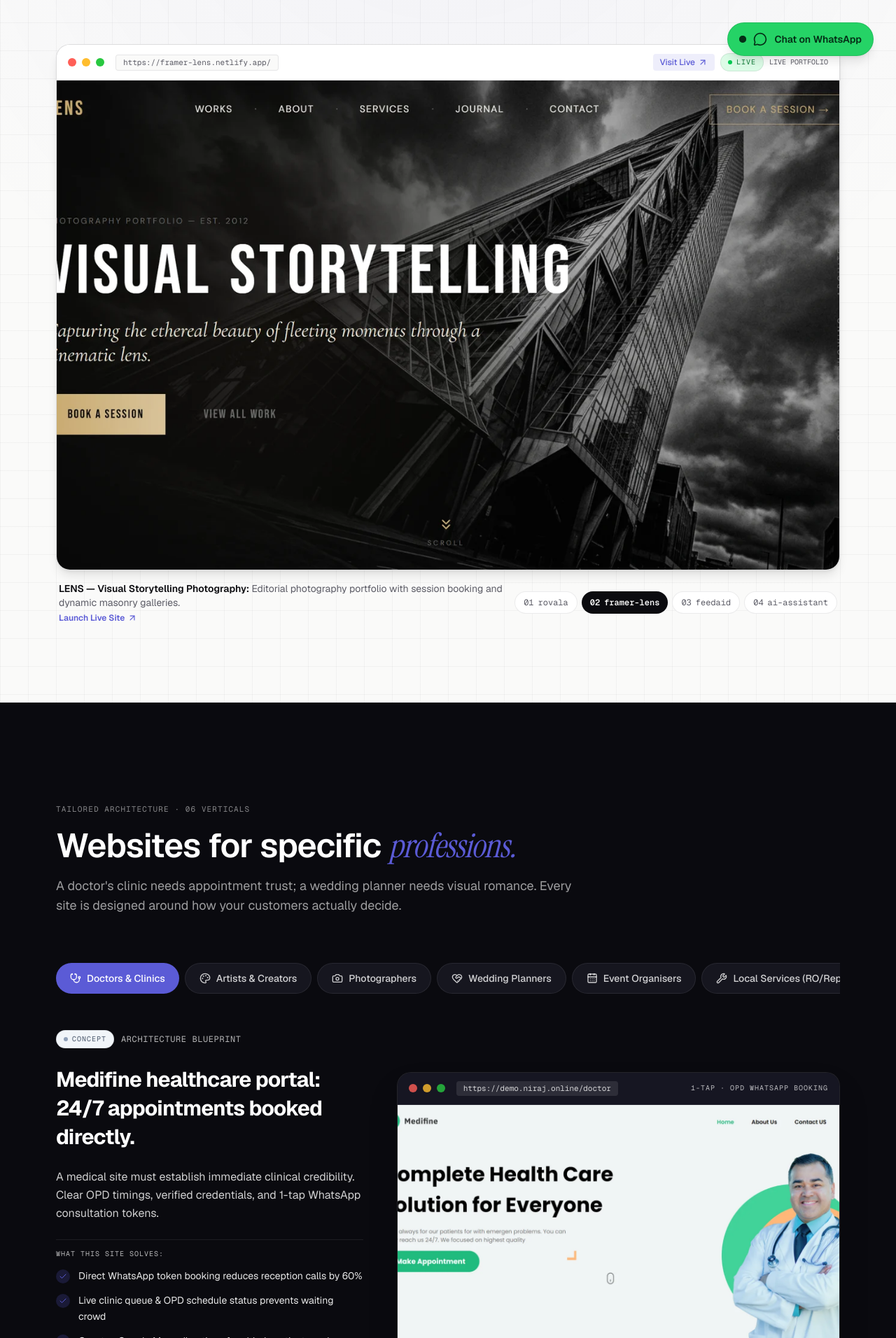
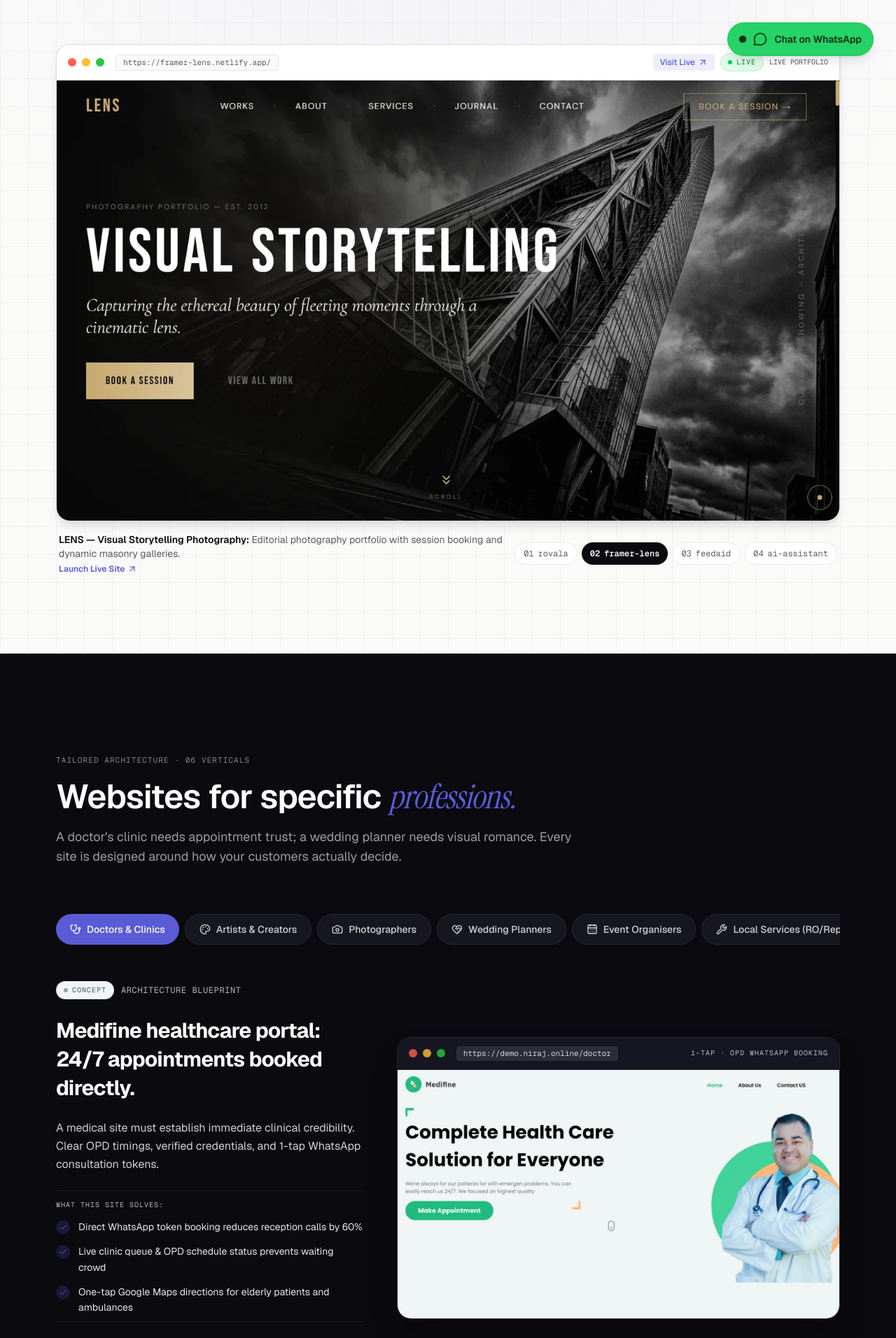
Before and after one commit to nirajkumardangi/nirajdangi-dev, a Next.js app: page / in a window 1280 px wide. Shown: the part 688-2600 px from the top of the page at 70% size. Built offline with nearby package versions, Linux system fonts and the light colour scheme; no server answers.

Commit message:
fix(showcase): update hero and verticals preview containers to 16:9 to eliminate left/right cropping

```diff
--- a/src/components/sections/hero.tsx
+++ b/src/components/sections/hero.tsx
@@ -205,7 +205,7 @@ export function Hero() {
               {/* Crossfade Slides */}
               <div
                 className="relative overflow-hidden w-full bg-bg"
-                style={{ aspectRatio: "16/10" }}
+                style={{ aspectRatio: "16/9" }}
               >
                 {HERO_PROJECTS.map((project, idx) => {
                   const isCurrent = idx === activeIndex;
--- a/src/components/sections/verticals-showcase.tsx
+++ b/src/components/sections/verticals-showcase.tsx
@@ -357,7 +357,7 @@ export function VerticalsShowcase() {
               {/* Preview Image with constant aspect ratio to prevent ANY layout shift */}
               <div
                 className="relative overflow-hidden w-full bg-[#0F172A]"
-                style={{ aspectRatio: "16/10" }}
+                style={{ aspectRatio: "16/9" }}
               >
                 <Image
                   key={activeVertical.id}
--- a/src/components/ui/device-frame.tsx
+++ b/src/components/ui/device-frame.tsx
@@ -91,7 +91,7 @@ export function DeviceFramePlaceholder({
           <span className="w-3 h-3 rounded-full bg-[#28C840]" aria-hidden="true" />
           <div className="flex-1 ml-2 h-6 rounded bg-[rgba(10,10,20,0.06)] max-w-xs" aria-hidden="true" />
         </div>
-        <div className="bg-[rgba(10,10,20,0.03)] flex items-center justify-center" style={{ aspectRatio: "16/10" }}>
+        <div className="bg-[rgba(10,10,20,0.03)] flex items-center justify-center" style={{ aspectRatio: "16/9" }}>
           <p className="font-mono text-[10px] tracking-widest uppercase text-muted">
             {label ?? "Screenshot pending"}
           </p>
```
